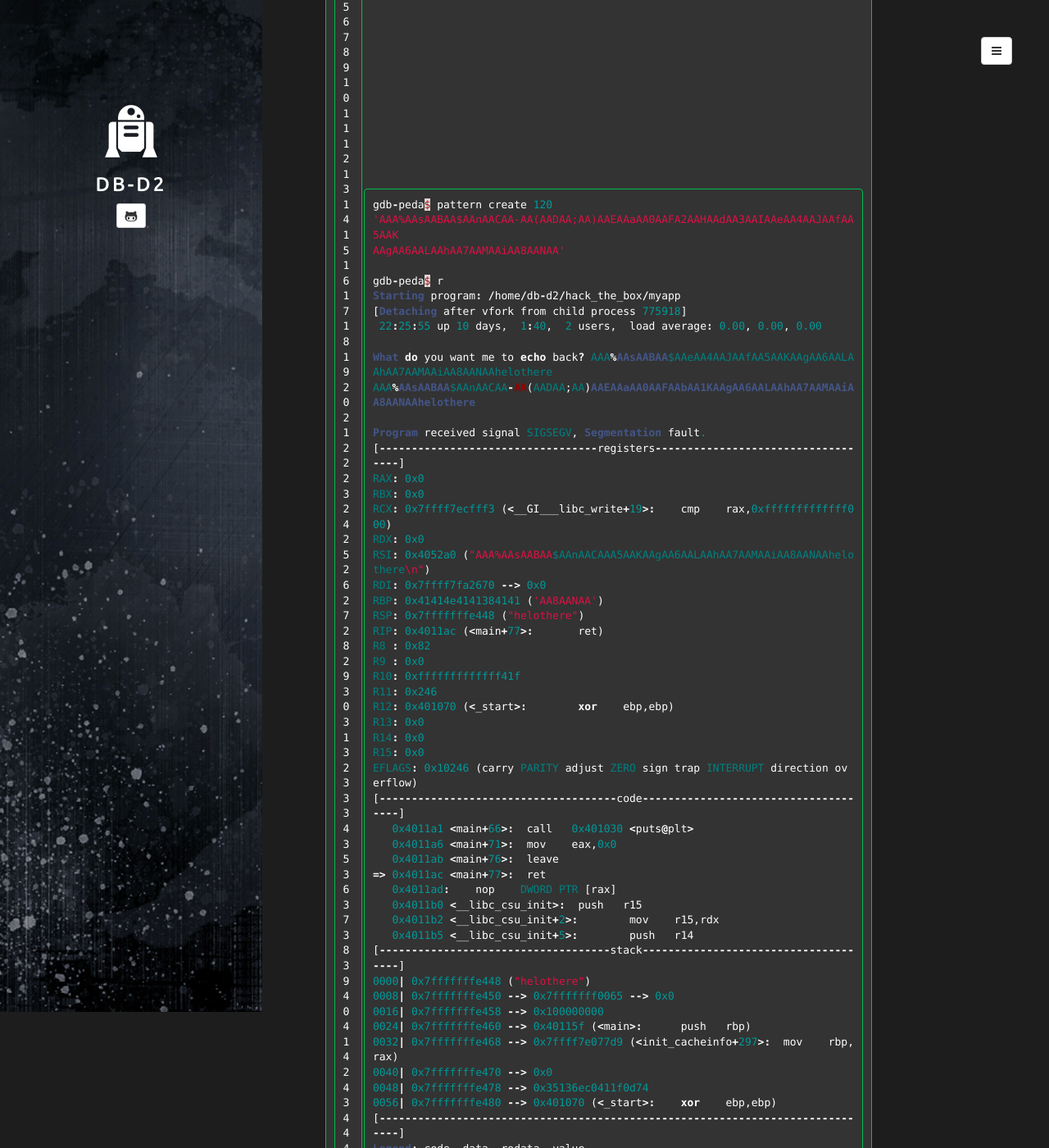
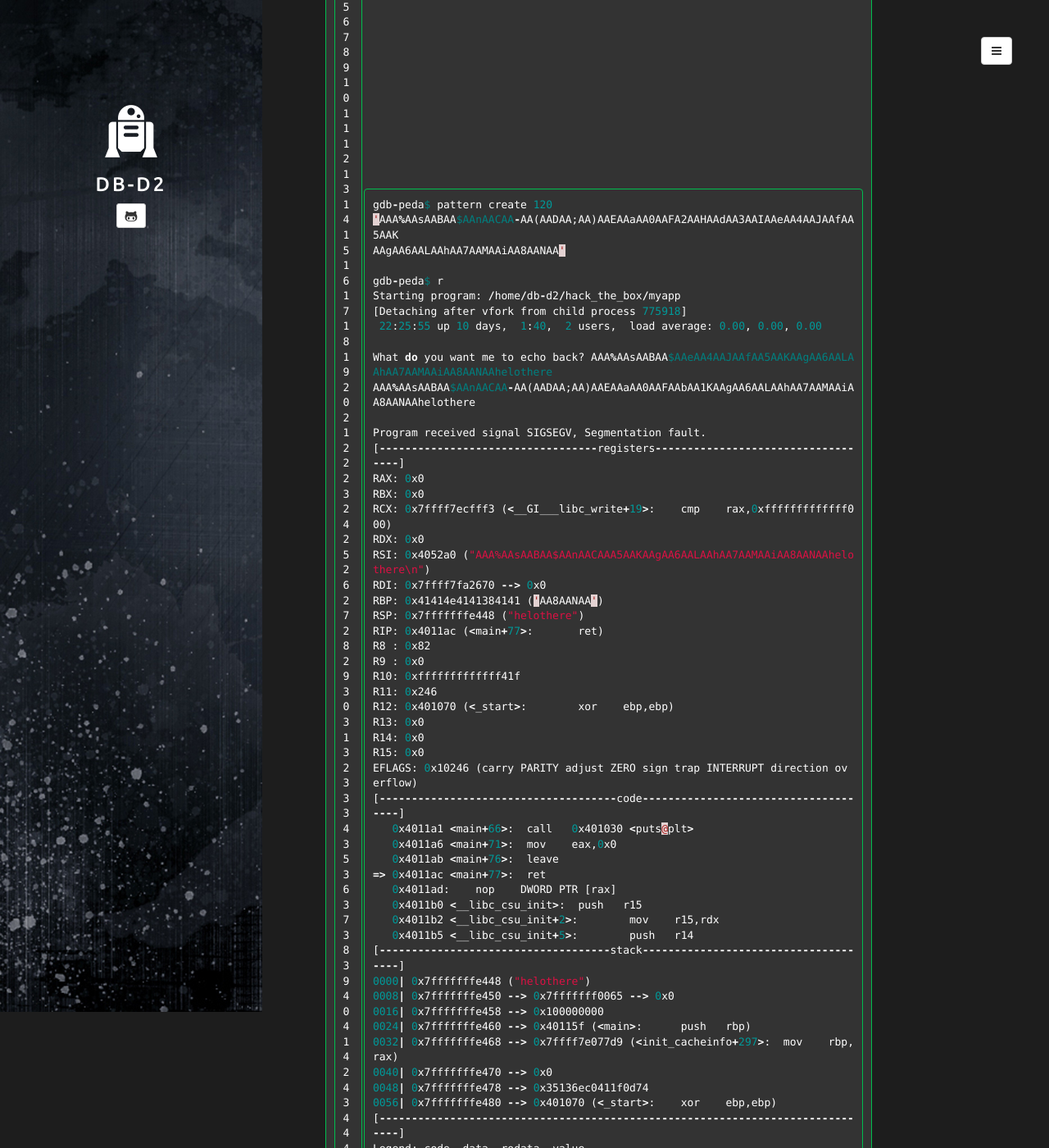
Before and after one commit to db-d2/db-d2.github.io, a Jekyll site: the page built from _posts/2019-08-30-safe.md, in a window 1280 px wide and 1400 px high, scrolled down 5534 px. Shown: the whole window at 82% size. Built offline with Jekyll 4.4.1, drawn with Linux system fonts in a browser that asks for light colours; some of the changed text lies outside the part shown.

Commit message:
Update 2019-08-30-safe.md

```diff
--- a/_posts/2019-08-30-safe.md
+++ b/_posts/2019-08-30-safe.md
@@ -177,7 +177,7 @@
 
 Now i'll create a new pattern with a size of 120 and throw in 8 junk chars at the end
 
-{% highlight Hack linenos %}
+{% highlight Awk linenos %}
 gdb-peda$ pattern create 120
 'AAA%AAsAABAA$AAnAACAA-AA(AADAA;AA)AAEAAaAA0AAFA2AAHAAdAA3AAIAAeAA4AAJAAfAA5AAK
 AAgAA6AALAAhAA7AAMAAiAA8AANAA'
```
